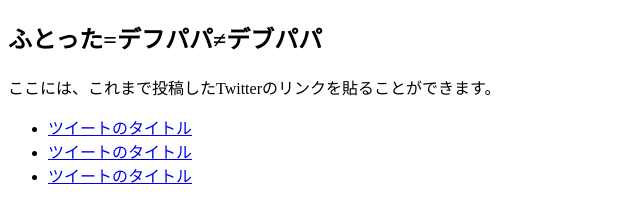
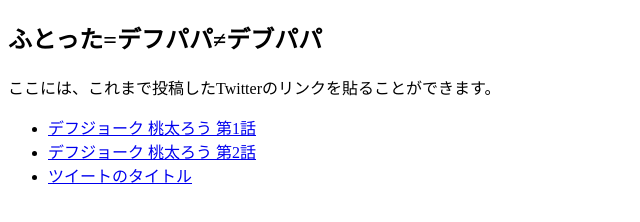
Before and after one commit to Futotta2023/futottalab, a plain HTML site: page index.html in a window 1280 px wide. Shown: the whole page, without its empty margins (0-640 px from the left). Drawn offline with Linux system fonts and the light colour scheme.

Commit message:
Update index.html

```diff
--- a/index.html
+++ b/index.html
@@ -9,8 +9,8 @@
     <h2>ふとった=デフパパ≠デブパパ</h2>
     <p>ここには、これまで投稿したTwitterのリンクを貼ることができます。</p>
     <ul>
-      <li><a href="https://twitter.com/ツイートのURL">ツイートのタイトル</a></li>
-      <li><a href="https://twitter.com/ツイートのURL">ツイートのタイトル</a></li>
+      <li><a href="https://twitter.com/futokyo/status/1633950797846450176">デフジョーク 桃太ろう 第1話</a></li>
+      <li><a href="https://twitter.com/futokyo/status/1638299451487047681">デフジョーク 桃太ろう 第2話</a></li>
       <li><a href="https://twitter.com/ツイートのURL">ツイートのタイトル</a></li>
       <!-- 必要な数だけ繰り返してください -->
     </ul>
```
